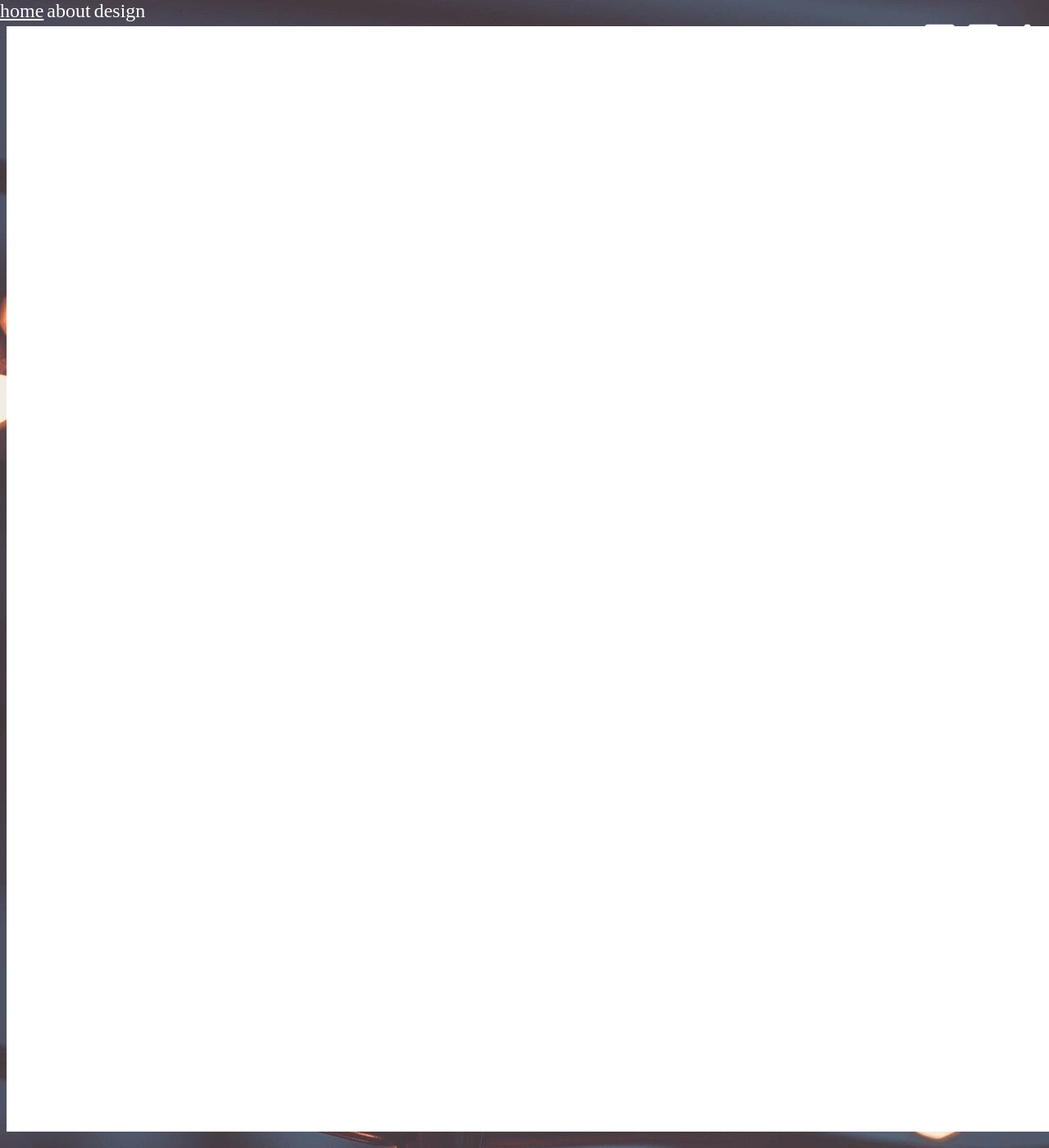
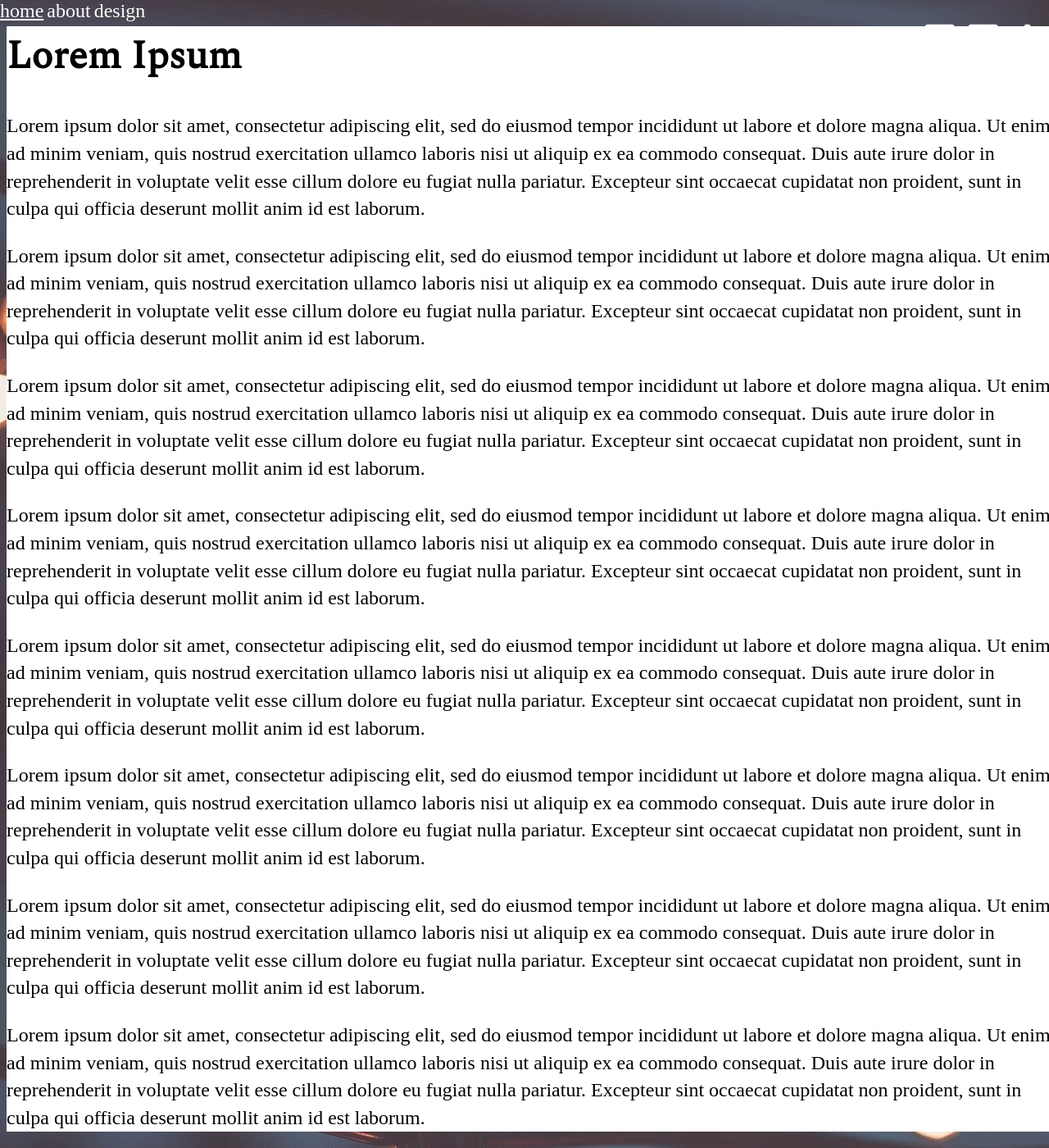
Before and after one commit to caIcutec/caIcutec.github.io, a Jekyll site: the page built from index.html, in a window 1280 px wide and 1400 px high. Shown: the whole window at 82% size. Built offline with Jekyll 4.4.1, drawn with Linux system fonts in a browser that asks for light colours; nearby versions of some CDN libraries.

Commit message:
Update main.css

```diff
--- a/css/main.css
+++ b/css/main.css
@@ -18,17 +18,19 @@ h1 {
     font-size: 3em;
     font-family: 'Spectral', serif;
     text-alignment: center;
-    color: #ffffff;
+    color: #000000;
 }
 
 p {
     font-size: 1.5em;
     line-height: 1.4em;
-    color: #ffffff;
+    color: #000000;
 }
 
 .container{
+    top:40%;
     width: 100%;
+    color: #ffffff;
 }
 
 .fixed-header, .fixed-footer{
```
